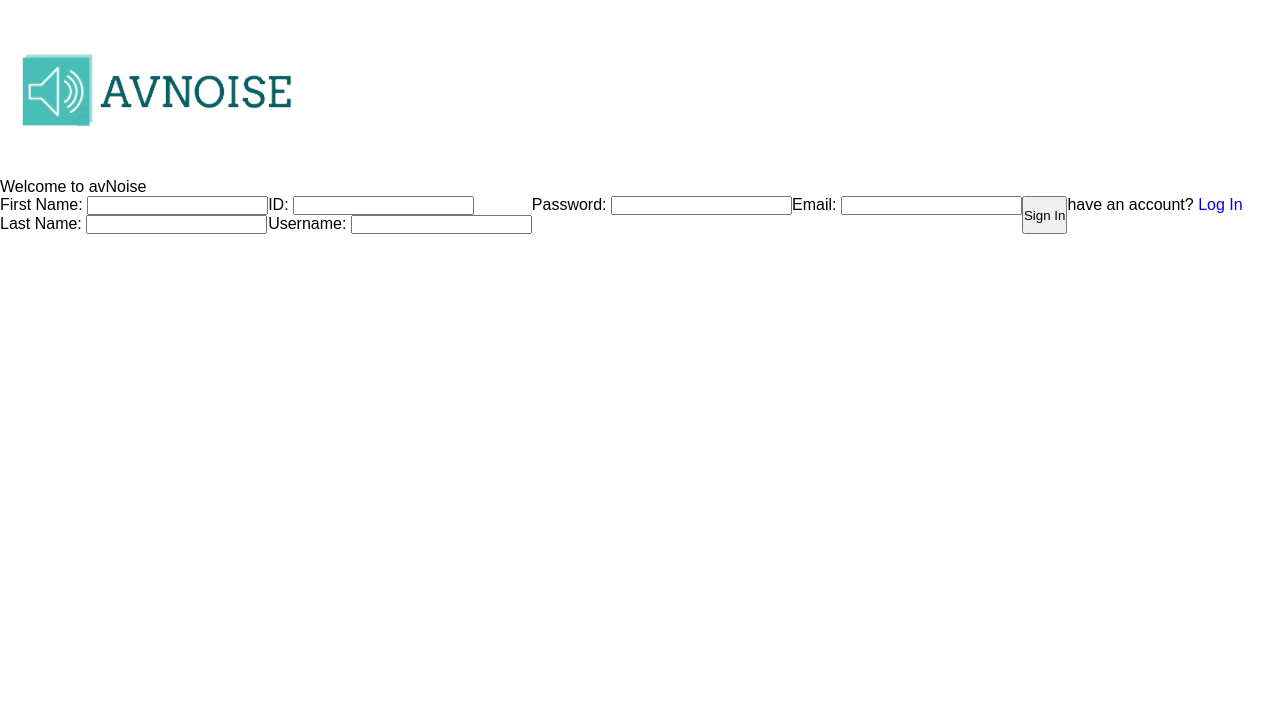
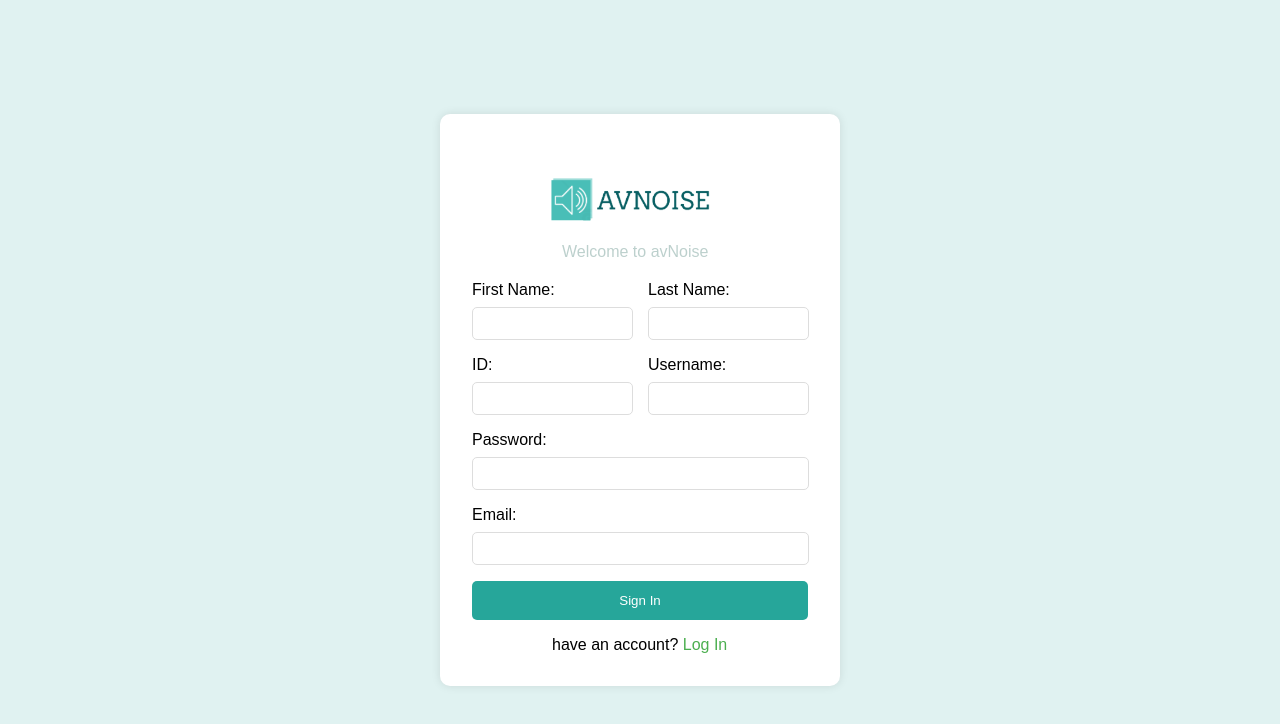
Before and after one commit to adan73/ASNOISE, a website: page client/signIn.html in a window 1280 px wide. Drawn offline with Linux system fonts and the light colour scheme.

Commit message:
add a login text for the sign in page

```diff
--- a/client/css/style.css
+++ b/client/css/style.css
@@ -1203,7 +1203,7 @@
 
 
 
-  .log_in_body{
+  .log_in_sign_in_body{
     background-color: #E0F2F1; /* Green background */
     display: flex;
     justify-content: center;
@@ -1213,7 +1213,7 @@
     font-family: Arial, sans-serif;
     overflow: hidden;
 }
-.login_container {
+.login_signin_container {
     display: flex;
     justify-content: center;
     align-items: center;
@@ -1223,7 +1223,7 @@
     box-sizing: border-box;
 }
 
-.login-box {
+.login-signin-box {
     background-color: #FFFFFF; /* White box */
     padding: 2rem;
     border-radius: 10px;
@@ -1233,7 +1233,7 @@
 
     box-sizing: border-box;
 }
-.login-box .welcome{
+.login-signin-box .welcome{
   left: 90px;
   top:-10px;
   color:#004D40 ;
@@ -1241,24 +1241,24 @@
   margin-bottom: 10px;
   position: relative;
 }
-.login-box .logo {
+.login-signin-box .logo {
     width: 201px;
     left: 66px;
     position: relative;
 }
 
-.login-box .input-group {
+.login-signin-box .input-group {
     margin-bottom: 1rem;
 
 }
 
-.login-box  .input-group label {
+.login-signin-box  .input-group label {
     display: block;
 
     margin-bottom: 0.5rem;
 }
 
-.login-box  .input-group input {
+.login-signin-box  .input-group input {
     width: 319px;
     padding:8px;
     border: 1px solid #ddd;
@@ -1267,7 +1267,7 @@
 
 }
 
-.login-box button {
+.login-signin-box button {
     width: 100%;
     padding: 0.75rem;
     background-color: #26A69A; /* Green button */
@@ -1277,7 +1277,7 @@
     cursor: pointer;
 }
 
-.login-box  button:hover {
+.login-signin-box button:hover {
     background-color: #1b766d;
 }
 
@@ -1295,3 +1295,26 @@
 .signup-text a:hover {
     text-decoration: underline;
 }
+.login-text{
+  margin-top: 1rem;
+  position: relative;
+  left:80px;
+}
+.login-text a {
+  color: #4CAF50;
+  text-decoration: none;
+}
+
+.login-text a:hover {
+  text-decoration: underline;
+}
+.group1 .input-group input{
+ width: 143px;
+  margin-right: 15px;
+}
+
+.group1  {
+  display: flex;
+  float: left;
+
+ }
```
